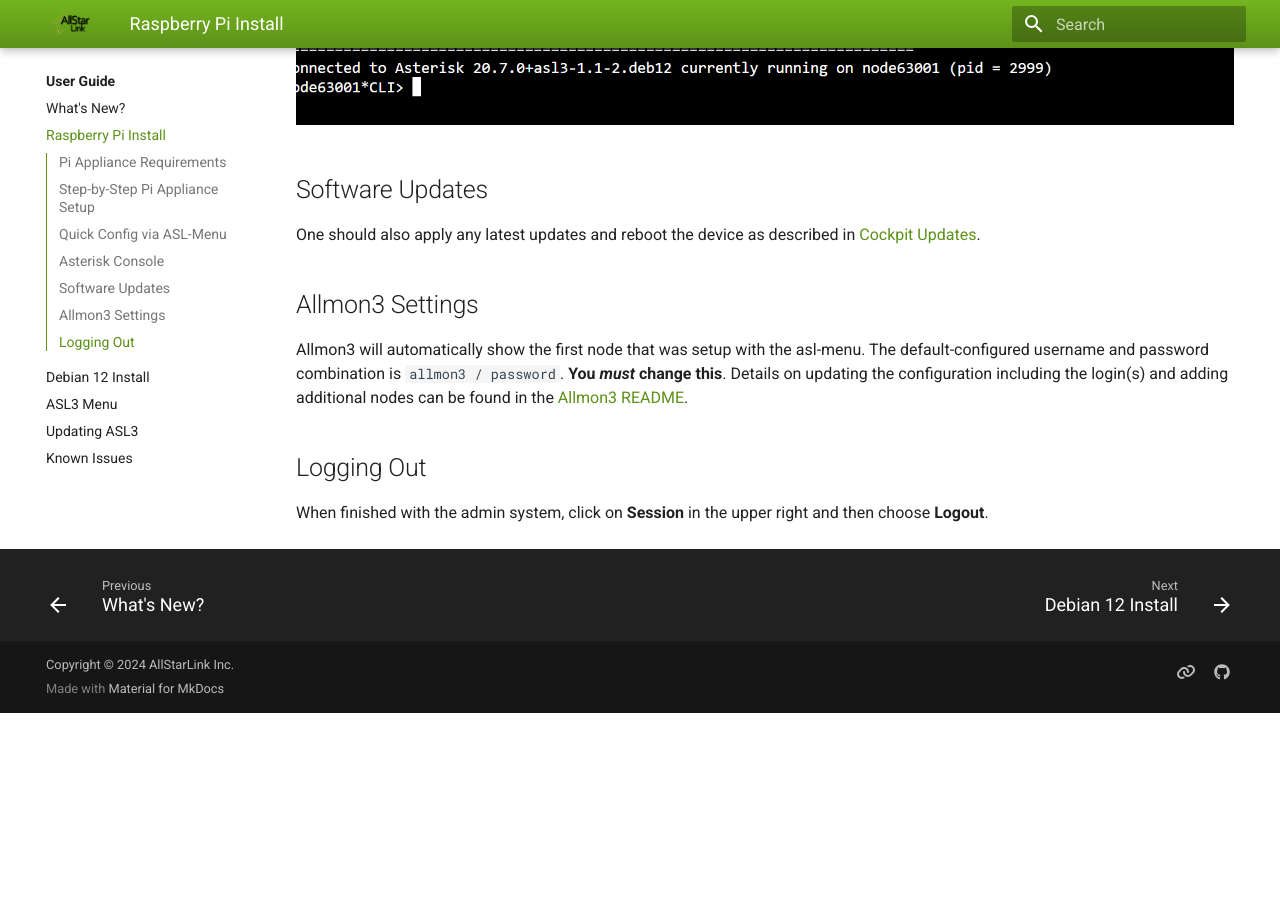
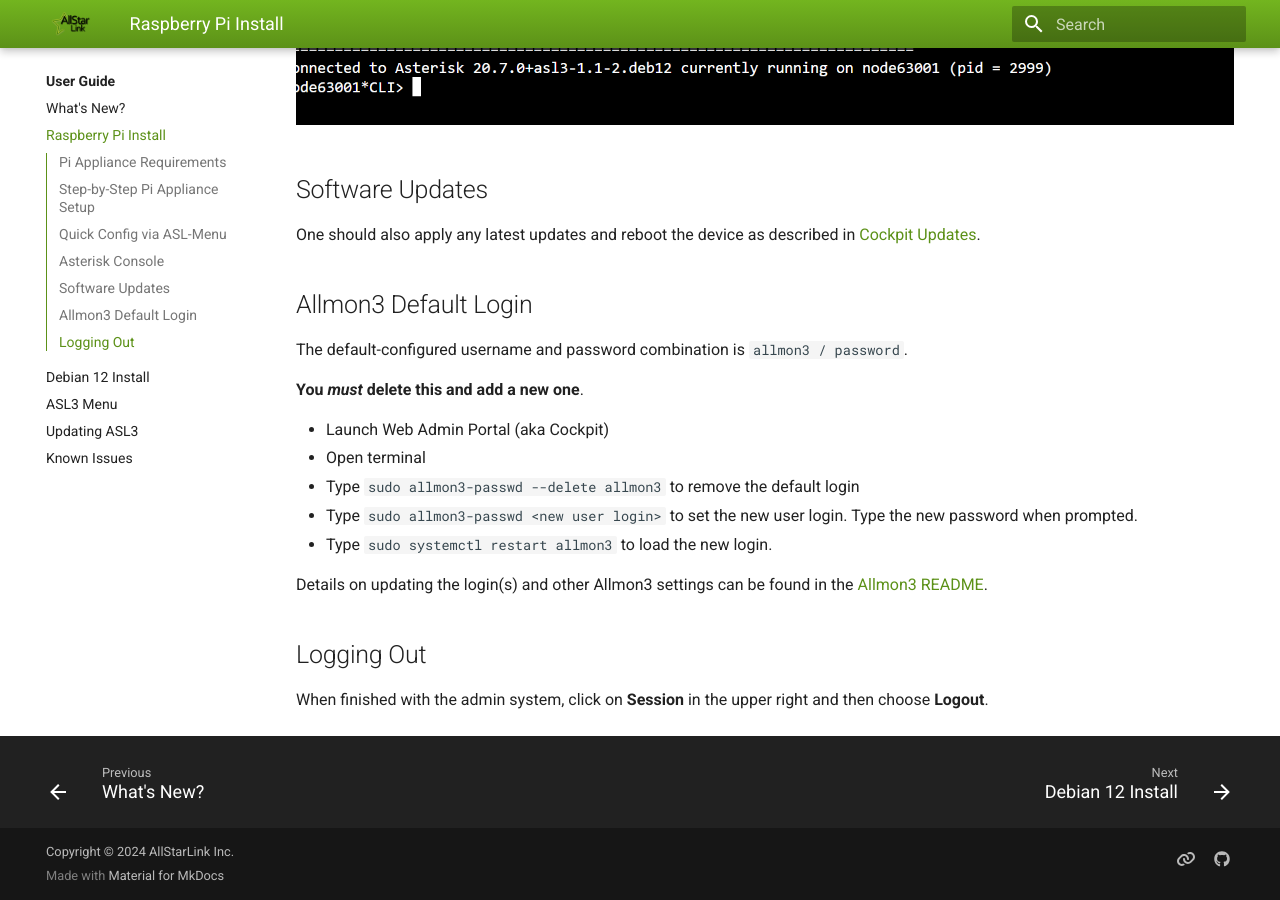
Before and after one commit to AllStarLink/ASL3-Manual, an MkDocs documentation site: the page built from docs/user-guide/pi-detailed.md, in a window 1280 px wide and 900 px high, scrolled down 9513 px. Built offline with MkDocs 1.6.1 and Material for MkDocs 9.7.7, drawn with Linux system fonts in a browser that asks for light colours; before the commit the page ends 10226 px from its top, so only the background shows below that.

Commit message:
Allmon3 Default Login
Make the focus the Allmon3 default login and provide step by step instructions.

```diff
--- a/docs/user-guide/pi-detailed.md
+++ b/docs/user-guide/pi-detailed.md
@@ -206,10 +206,19 @@
 One should also apply any latest updates and reboot the device
 as described in [Cockpit Updates](../pi/cockpit-updates.md).
 
-## Allmon3 Settings
-Allmon3 will automatically show the first node that was setup with the asl-menu.
-The default-configured username and password combination is `allmon3 / password`.  **You *must* change this**.
-Details on updating the configuration including the login(s) and adding additional nodes can be found in the [Allmon3 README](https://github.com/AllStarLink/Allmon3/blob/develop/README.md).
+## Allmon3 Default Login
+The default-configured username and password combination is `allmon3 / password`.
+
+**You *must* delete this and add a new one**.
+
+- Launch Web Admin Portal (aka Cockpit)
+- Open terminal
+- Type `sudo allmon3-passwd --delete allmon3` to remove the default login
+- Type `sudo allmon3-passwd <new user login>` to set the new user login. Type the new password when prompted.
+- Type `sudo systemctl restart allmon3` to load the new login.
+
+Details on updating the login(s) and other Allmon3 settings can be found in the
+[Allmon3 README](https://github.com/AllStarLink/Allmon3).
 
 ## Logging Out
 When finished with the admin system, click on **Session**
```
